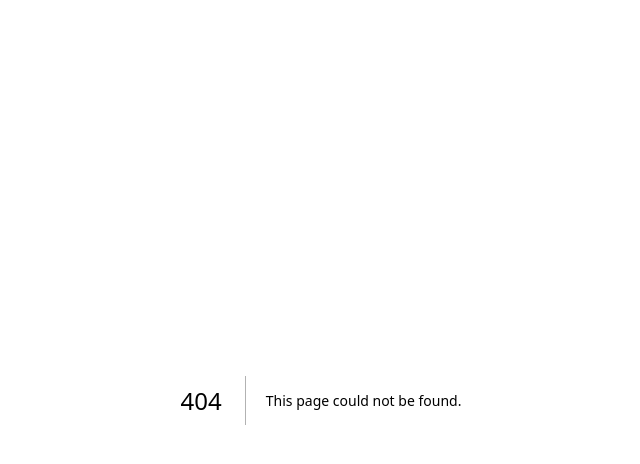
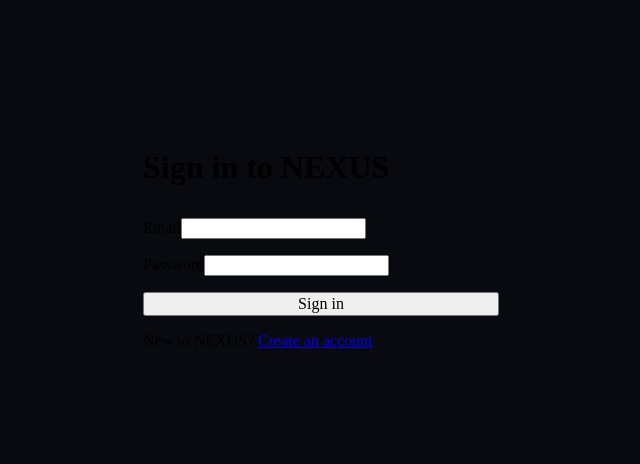
Before and after one commit to 02Franxx/nexus-personal-digital-platform, a Next.js app: page /login in a window 1280 px wide. Before the commit this address had no page. Shown: the top 464 px of the page, without its empty margins (319-959 px from the left). Built offline with nearby package versions, Linux system fonts and the light colour scheme.

Commit message:
feat: add authentication pages

```diff
--- /dev/null
+++ b/app/login/page.tsx
@@ -0,0 +1,41 @@
+'use client';
+
+import { FormEvent, useState } from 'react';
+import Link from 'next/link';
+
+export default function LoginPage() {
+  const [email, setEmail] = useState('');
+  const [password, setPassword] = useState('');
+  const [message, setMessage] = useState('');
+  const [loading, setLoading] = useState(false);
+
+  async function submit(event: FormEvent<HTMLFormElement>) {
+    event.preventDefault();
+    setLoading(true);
+    setMessage('');
+    try {
+      const response = await fetch('/api/auth/login', {
+        method: 'POST', headers: { 'Content-Type': 'application/json' },
+        body: JSON.stringify({ email, password }),
+      });
+      const payload = await response.json();
+      if (!response.ok) throw new Error(payload.error?.message ?? 'Login failed.');
+      window.location.href = '/';
+    } catch (error) {
+      setMessage(error instanceof Error ? error.message : 'Login failed.');
+    } finally { setLoading(false); }
+  }
+
+  return (
+    <main style={{ maxWidth: 420, margin: '6rem auto', padding: '2rem' }}>
+      <h1>Sign in to NEXUS</h1>
+      <form onSubmit={submit} style={{ display: 'grid', gap: '1rem', marginTop: '2rem' }}>
+        <label>Email<input type="email" required value={email} onChange={(event) => setEmail(event.target.value)} /></label>
+        <label>Password<input type="password" required minLength={12} value={password} onChange={(event) => setPassword(event.target.value)} /></label>
+        <button type="submit" disabled={loading}>{loading ? 'Signing in…' : 'Sign in'}</button>
+        {message && <p role="alert">{message}</p>}
+      </form>
+      <p>New to NEXUS? <Link href="/register">Create an account</Link></p>
+    </main>
+  );
+}
```
Also changed, not shown: app/register/page.tsx (added, +43 -0 lines).
